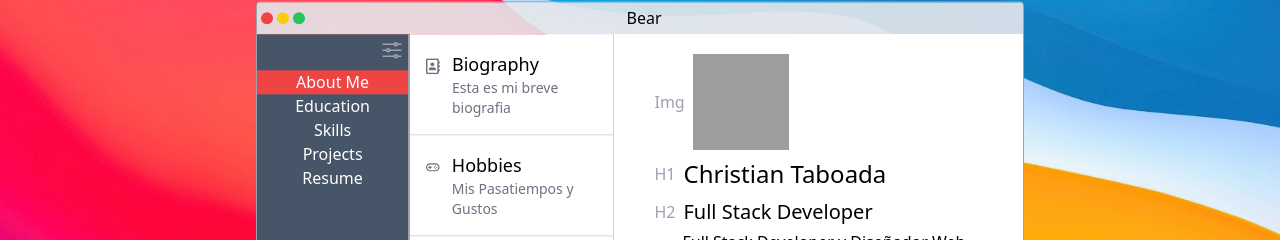
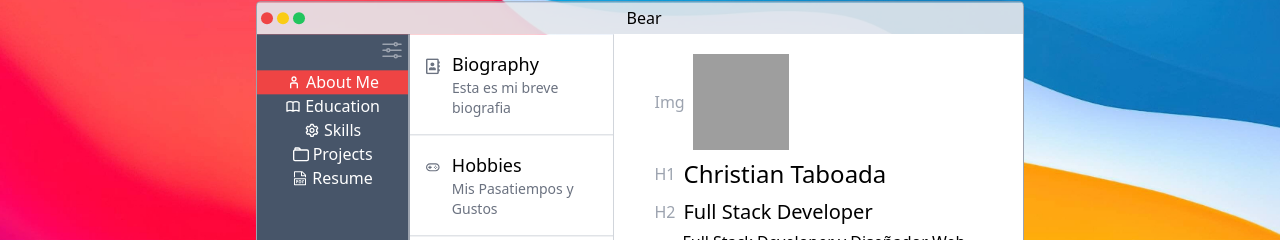
Before and after one commit to ChristianTaboada/portfolio2, a React (Vite) app: page / in a window 1280 px wide. Both pictures are taken after a click on the element "Click to enter". Shown: the part 132-372 px from the top of the page. Built offline with nearby package versions, Linux system fonts and the light colour scheme; grey boxes are pictures that could not be loaded.

Commit message:
agregado skills

```diff
--- a/src/components/Windows.tsx
+++ b/src/components/Windows.tsx
@@ -1,6 +1,9 @@
 import React, { useState } from 'react'
-import { CgClose, CgExpand, CgMathMinus } from 'react-icons/cg'
+import { CgClose, CgExpand, CgMathMinus, CgUser, CgFolder } from 'react-icons/cg'
 import { IoOptionsOutline } from 'react-icons/io5'
+import { HiOutlineBookOpen } from 'react-icons/hi'
+import { BiCog } from 'react-icons/bi'
+import { VscFilePdf } from 'react-icons/vsc'
 import { IconContext } from 'react-icons'
 
 import AboutMe from './info/aboutme/AboutMe'
@@ -15,10 +18,31 @@ const Windows: React.FC = () => {
     setIsOpen(!isOpen)
   }
 
-  const sections = ['About Me', 'Education', 'Skills', 'Projects', 'Resume']
+  const sections = [
+    {
+      title: 'About Me',
+      icon: <CgUser/>
+    },
+    {
+      title: 'Education',
+      icon: <HiOutlineBookOpen/>
+    },
+    {
+      title: 'Skills',
+      icon: <BiCog/>
+    },
+    {
+      title: 'Projects',
+      icon: <CgFolder/>
+    },
+    {
+      title: 'Resume',
+      icon: <VscFilePdf/>
+    }
+  ]
 
   const handleSectionChange = (section) => {
-    setActiveSection(section)
+    setActiveSection(section.title)
   }
 
   return (
@@ -57,9 +81,10 @@ const Windows: React.FC = () => {
                   <ul className='mt-2'>
                     {sections.map((section) => (
                       <li className={`flex justify-center items-center ${
-                        activeSection === section ? 'bg-red-500' : 'hover:bg-gray-300/20'
-                      }`} key={section} onClick={() => handleSectionChange(section) }>
-                        {section}
+                        activeSection === section.title ? 'bg-red-500' : 'hover:bg-gray-300/20'
+                      }`} key={section.title} onClick={() => handleSectionChange(section) }>
+                        <span className='mr-1'>{section.icon}</span>
+                        {section.title}
                       </li>
                     ))}
                   </ul>
```
